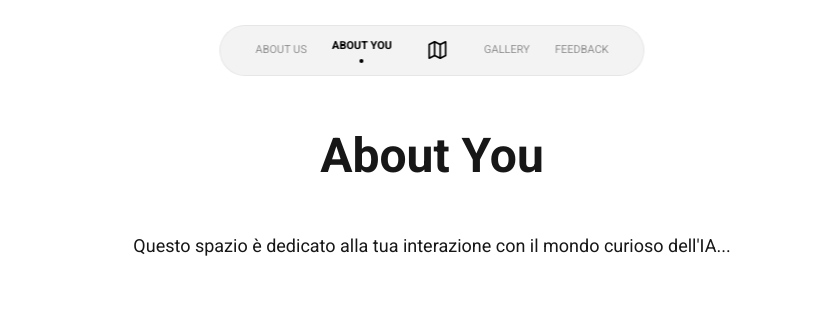
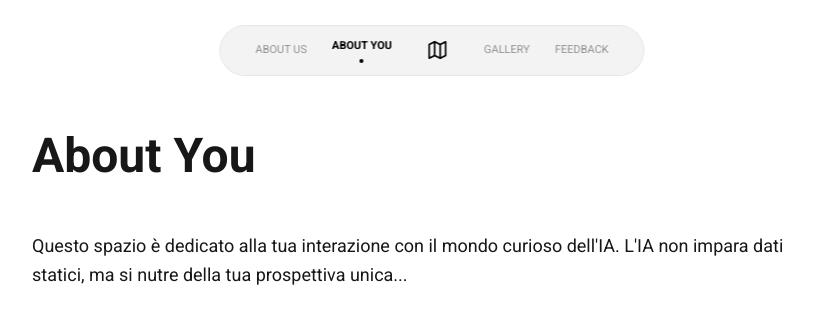
Before and after one commit to MatildeSobberi/Interaction-Design, a Next.js app: page /about-you in a window 1280 px wide. Shown: the top 324 px of the page, without its empty margins (208-1021 px from the left). Built offline with nearby package versions, Linux system fonts and the light colour scheme.

Commit message:
Fix coerenza layout e link mappa

```diff
--- a/app/about-you/page.tsx
+++ b/app/about-you/page.tsx
@@ -5,7 +5,7 @@ export default function AboutYou() {
   return (
     <main style={{ minHeight: '100vh', backgroundColor: '#fff', fontFamily: 'var(--font-roboto), sans-serif', padding: '120px 20px' }}>
 
-      {/* NAVBAR CON PALLINO SU ABOUT YOU */}
+      {/* NAVBAR CON LINK AGGIORNATO */}
       <nav style={{
         position: 'fixed', top: '25px', left: '50%', transform: 'translateX(-50%)', zIndex: 100,
         padding: '12px 35px', borderRadius: '40px',
@@ -19,7 +19,7 @@ export default function AboutYou() {
           <div style={{ width: '4px', height: '4px', background: '#000', borderRadius: '50%' }} />
         </a>
 
-        <a href="/" style={{ color: '#000', margin: '0 10px' }}>
+        <a href="/?interacted=true" style={{ color: '#000', margin: '0 10px' }}>
           <svg width="22" height="22" viewBox="0 0 24 24" fill="none" stroke="currentColor" strokeWidth="1.8" strokeLinecap="round" strokeLinejoin="round">
             <polygon points="3 6 9 3 15 6 21 3 21 18 15 21 9 18 3 21" />
             <line x1="9" y1="3" x2="9" y2="18" />
@@ -31,10 +31,11 @@ export default function AboutYou() {
         <a href="/feedback" style={{ color: '#000', textDecoration: 'none', fontSize: '11px', fontWeight: '500', textTransform: 'uppercase', opacity: 0.4 }}>Feedback</a>
       </nav>
 
-      <section style={{ maxWidth: '800px', margin: '0 auto', textAlign: 'center' }}>
+      <section style={{ maxWidth: '800px', margin: '0 auto' }}>
         <h1 style={{ fontSize: '48px', fontWeight: '700', marginBottom: '40px' }}>About You</h1>
         <p style={{ fontSize: '18px', lineHeight: '1.6' }}>
-          Questo spazio è dedicato alla tua interazione con il mondo curioso dell'IA...
+          Questo spazio è dedicato alla tua interazione con il mondo curioso dell'IA.
+          L'IA non impara dati statici, ma si nutre della tua prospettiva unica...
         </p>
       </section>
     </main>
--- a/app/page.tsx
+++ b/app/page.tsx
@@ -1,19 +1,28 @@
 "use client";
 
-import React, { useEffect, useRef, useState } from 'react';
+import React, { useEffect, useRef, useState, Suspense } from 'react';
+import { useSearchParams } from 'next/navigation'; // Per leggere il parametro nell'URL
 import mapboxgl from 'mapbox-gl';
 import 'mapbox-gl/dist/mapbox-gl.css';
 import { supabase } from './supabase';
 
 mapboxgl.accessToken = process.env.NEXT_PUBLIC_MAPBOX_ACCESS_TOKEN || '';
 
-export default function HomePage() {
+function MapContent() {
+  const searchParams = useSearchParams();
   const mapContainer = useRef<any>(null);
   const map = useRef<any>(null);
   const [punti, setPunti] = useState<any[]>([]);
   const [currentZoom, setCurrentZoom] = useState(0);
   const [hasInteracted, setHasInteracted] = useState(false);
   const [isMobile, setIsMobile] = useState(false);
+
+  // Se nell'URL c'è ?interacted=true, nascondi subito il messaggio
+  useEffect(() => {
+    if (searchParams.get('interacted') === 'true') {
+      setHasInteracted(true);
+    }
+  }, [searchParams]);
 
   useEffect(() => {
     const checkMobile = () => setIsMobile(window.innerWidth < 768);
@@ -22,13 +31,13 @@ export default function HomePage() {
     return () => window.removeEventListener('resize', checkMobile);
   }, []);
 
-  const caricaDati = async () => {
-    const { data } = await supabase.from('segnalazioni').select('*');
-    if (data) setPunti(data);
-  };
+  useEffect(() => {
+    const caricaDati = async () => {
+      const { data } = await supabase.from('segnalazioni').select('*');
+      if (data) setPunti(data);
+    };
+    caricaDati();
 
-  useEffect(() => {
-    caricaDati();
     if (map.current) return;
     map.current = new mapboxgl.Map({
       container: mapContainer.current,
@@ -74,13 +83,8 @@ export default function HomePage() {
   }, [punti, currentZoom, isMobile]);
 
   const navLinkStyle = {
-    color: '#000',
-    textDecoration: 'none',
-    fontSize: '11px',
-    fontWeight: '500',
-    textTransform: 'uppercase' as const,
-    letterSpacing: '1px',
-    opacity: 0.6
+    color: '#000', textDecoration: 'none', fontSize: '11px', fontWeight: '500',
+    textTransform: 'uppercase' as const, letterSpacing: '1px', opacity: 0.6
   };
 
   return (
@@ -93,7 +97,6 @@ export default function HomePage() {
         visibility: hasInteracted ? 'hidden' : 'visible', backdropFilter: 'blur(2px)'
       }} />
 
-      {/* NAVBAR SIMMETRICA CON MAPPA AL CENTRO */}
       <nav style={{
         position: 'absolute', top: '25px', left: '50%', transform: 'translateX(-50%)', zIndex: 10,
         padding: '12px 35px', borderRadius: '40px',
@@ -106,7 +109,7 @@ export default function HomePage() {
         <a href="/about-us" style={navLinkStyle}>About Us</a>
         <a href="/about-you" style={navLinkStyle}>About You</a>
 
-        <a href="/" style={{ color: '#000', display: 'flex', alignItems: 'center', margin: '0 10px' }}>
+        <a href="/?interacted=true" style={{ color: '#000', display: 'flex', alignItems: 'center', margin: '0 10px' }}>
           <svg width="22" height="22" viewBox="0 0 24 24" fill="none" stroke="currentColor" strokeWidth="1.8" strokeLinecap="round" strokeLinejoin="round">
             <polygon points="3 6 9 3 15 6 21 3 21 18 15 21 9 18 3 21" />
             <line x1="9" y1="3" x2="9" y2="18" />
@@ -138,3 +141,11 @@ export default function HomePage() {
     </main>
   );
 }
+
+export default function HomePage() {
+  return (
+    <Suspense fallback={<div>Loading...</div>}>
+      <MapContent />
+    </Suspense>
+  );
+}
```
